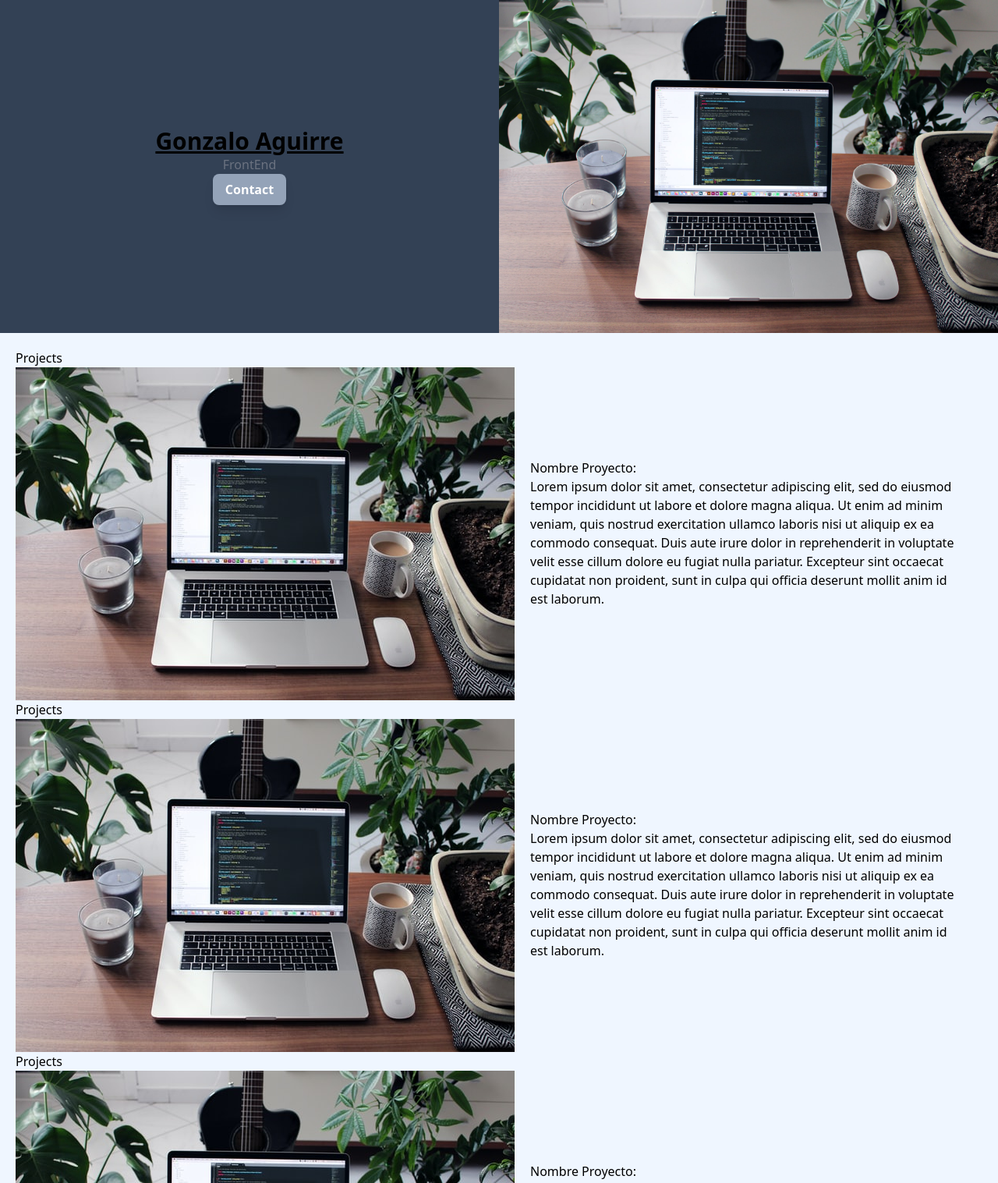
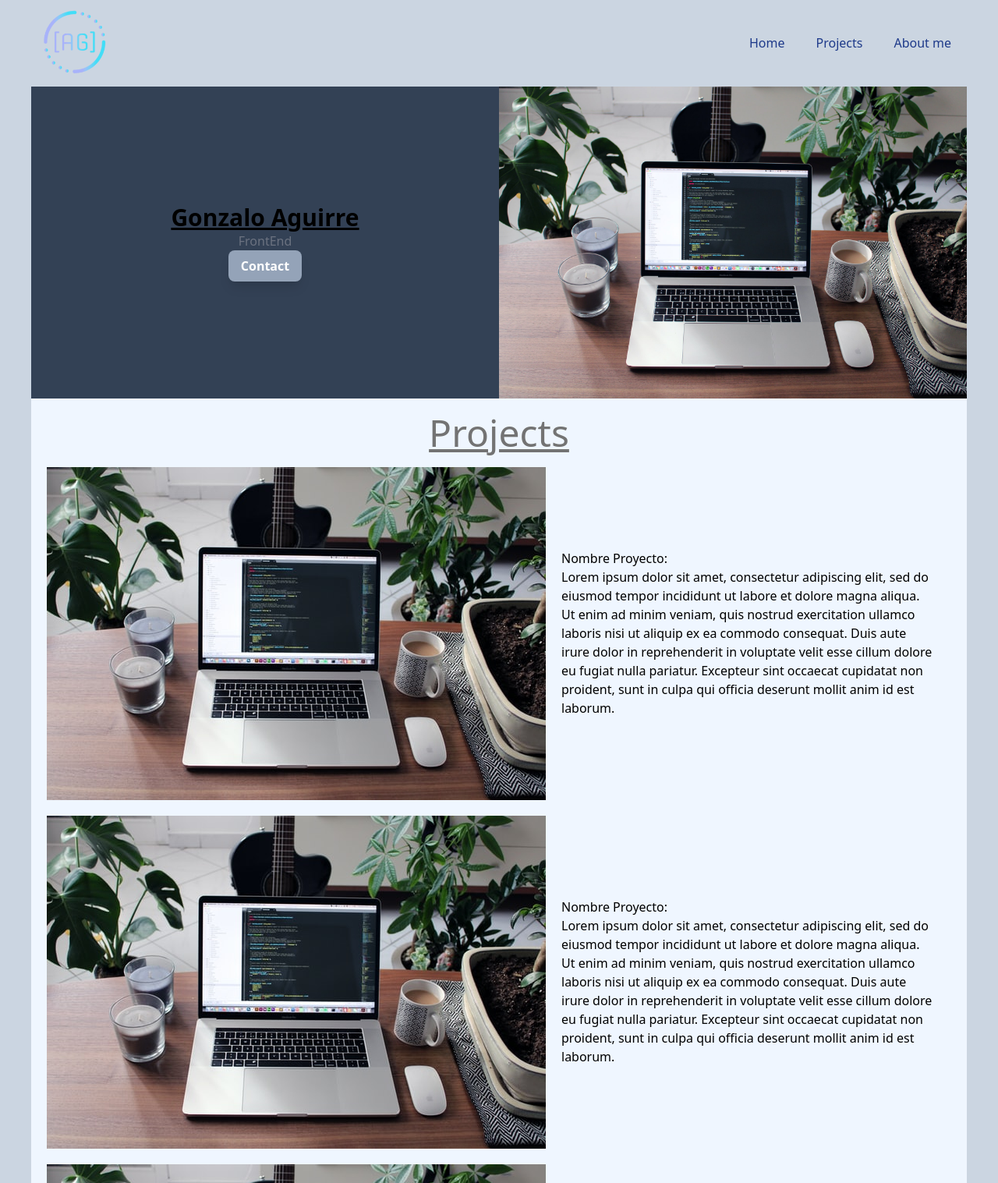
Before and after one commit to aguirregonzaloa/darkzalodev, a website built with Vite: page index.html in a window 1280 px wide. Shown: the top 1517 px of the page at 78% size. Built offline with nearby package versions, Linux system fonts and the light colour scheme.

Commit message:
adding logo and styling

```diff
--- a/index.html
+++ b/index.html
@@ -6,7 +6,17 @@
     <meta name="viewport" content="width=device-width, initial-scale=1.0" />
     <title>DarkzaloDev</title>
   </head>
-  <body>
+  <body class="px-10 bg-slate-300">
+    <nav class="flex justify-between items-center bg-slate-300">
+      <div class="w-28">
+          <img src="img/logo.png" alt="logo">
+      </div>
+      <ul class="flex">
+        <li class="m-5"><a class="text-blue-900 hover:text-blue-600 cursor-pointer">Home</a></li>
+        <li class="m-5"><a class="text-blue-900 hover:text-blue-600 cursor-pointer">Projects</a></li>
+        <li class="m-5"><a class="text-blue-900 hover:text-blue-600 cursor-pointer">About me</a></li>
+      </ul>
+    </nav>
     <header class="flex flex-col sm:flex-row">
        <div class="sm:w-3/6 flex flex-col justify-center place-items-center">
         <h1 class="text-3xl font-bold underline">
@@ -20,31 +30,31 @@
 
     <section id="projects">
       <div class="flex flex-col bg-blue-50 sm:p-5">
-          <h2>Projects</h2>
+        <h2 class="text-5xl text-center mb-5 text-neutral-500 underline">Projects</h2>
         <div class="flex flex-col sm:flex-row">
           <img src="./img/pc-small.jpg" alt="">
           <div class="p-0 sm:p-5 flex flex-col justify-center">
-              <h2>Nombre Proyecto:</h2>
+            <h3>Nombre Proyecto:</h3>
             <p>
               Lorem ipsum dolor sit amet, consectetur adipiscing elit, sed do eiusmod tempor incididunt ut labore et dolore magna aliqua. Ut enim ad minim veniam, quis nostrud exercitation ullamco laboris nisi ut aliquip ex ea commodo consequat. Duis aute irure dolor in reprehenderit in voluptate velit esse cillum dolore eu fugiat nulla pariatur. Excepteur sint occaecat cupidatat non proident, sunt in culpa qui officia deserunt mollit anim id est laborum.
             </p>
           </div>
         </div>
-          <h2>Projects</h2>
-          <div class="flex flex-col sm:flex-row">
+
+        <div class="flex flex-col sm:flex-row mt-5">
             <img src="./img/pc-small.jpg" alt="">
             <div class="p-0 sm:p-5 flex flex-col justify-center">
-              <h2>Nombre Proyecto:</h2>
+              <h3>Nombre Proyecto:</h3>
               <p>
                 Lorem ipsum dolor sit amet, consectetur adipiscing elit, sed do eiusmod tempor incididunt ut labore et dolore magna aliqua. Ut enim ad minim veniam, quis nostrud exercitation ullamco laboris nisi ut aliquip ex ea commodo consequat. Duis aute irure dolor in reprehenderit in voluptate velit esse cillum dolore eu fugiat nulla pariatur. Excepteur sint occaecat cupidatat non proident, sunt in culpa qui officia deserunt mollit anim id est laborum.
               </p>
             </div>
           </div>
-          <h2>Projects</h2>
-          <div class="flex flex-col sm:flex-row">
+
+          <div class="flex flex-col sm:flex-row mt-5">
             <img src="./img/pc-small.jpg" alt="">
             <div class="p-0 sm:p-5 flex flex-col justify-center">
-              <h2>Nombre Proyecto:</h2>
+              <h3>Nombre Proyecto:</h3>
               <p>
                 Lorem ipsum dolor sit amet, consectetur adipiscing elit, sed do eiusmod tempor incididunt ut labore et dolore magna aliqua. Ut enim ad minim veniam, quis nostrud exercitation ullamco laboris nisi ut aliquip ex ea commodo consequat. Duis aute irure dolor in reprehenderit in voluptate velit esse cillum dolore eu fugiat nulla pariatur. Excepteur sint occaecat cupidatat non proident, sunt in culpa qui officia deserunt mollit anim id est laborum.
               </p>
@@ -53,7 +63,7 @@
         </div>
     </section>
 
-    <section id="Aboutme" class="bg-slate-700 text-white ">
+    <section id="Aboutme" class="bg-slate-700 text-white p-5">
       <h2>About me:</h2>
       <div class="flex flex-col sm:flex-row">
         <p class="overflow-hidden">
@@ -67,7 +77,7 @@
       </div>
     </section>
 
-    <footer class="footer">
+    <footer class="footer p-5">
       Copyright &copy; for Gonzalo Aguirre
 
         <ul class="flex">
```
Also changed, not shown: favicon.svg, img/logo.png (added), 1 other file. Lines whose indentation alone changed are shown as unchanged.
